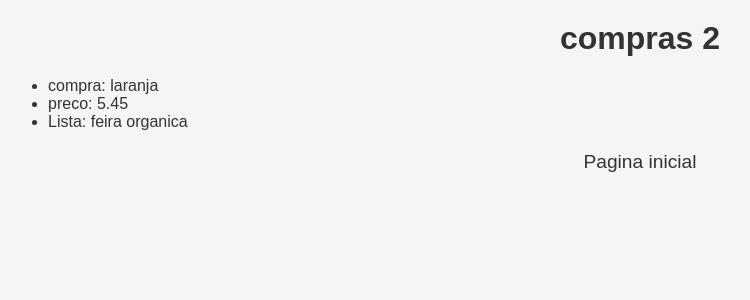
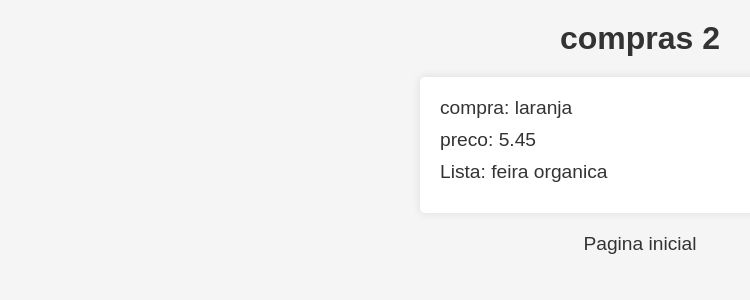
Before and after one commit to Tais8675/s-2, a Django app: page /2 in a window 1280 px wide. Shown: the top 300 px of the page, without its empty margins (0-750 px from the left). Run offline with Django 3.2, Linux system fonts and the light colour scheme; data comes from the database, SQL or seed files in the repository.

Commit message:
commit 6

```diff
--- a/project/app/templates/app/pag.html
+++ b/project/app/templates/app/pag.html
@@ -31,17 +31,19 @@ h1 {
 
 /* Estilo para a lista de compras */
 
-a {
-  display: block;
-  margin-top: 20px;
-  text-align: center;
-  text-decoration: none;
-  color: #333;
-  font-size: 1.2em;
+ul {
+  list-style: none;
+  margin: 0 auto;
+  max-width: 400px;
+  padding: 20px;
+  background-color: #fff;
+  border-radius: 5px;
+  box-shadow: 0 0 10px rgba(0, 0, 0, 0.1);
 }
 
-a:hover {
-  color: #4af3bb;
+ul li {
+  font-size: 1.2em;
+  margin-bottom: 10px;
 }
 
 /* Estilo para o link de volta para a página inicial */
@@ -60,5 +62,6 @@ a:hover {
 }
 
 
+
     </style>
 {% endblock %}
```
